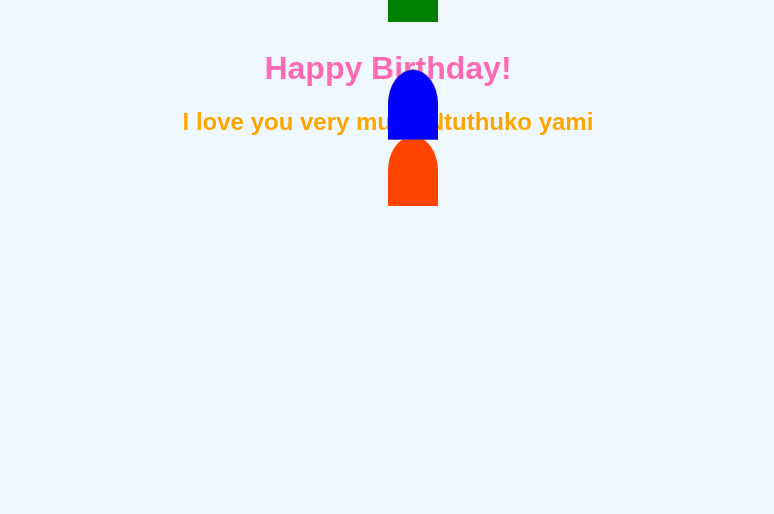
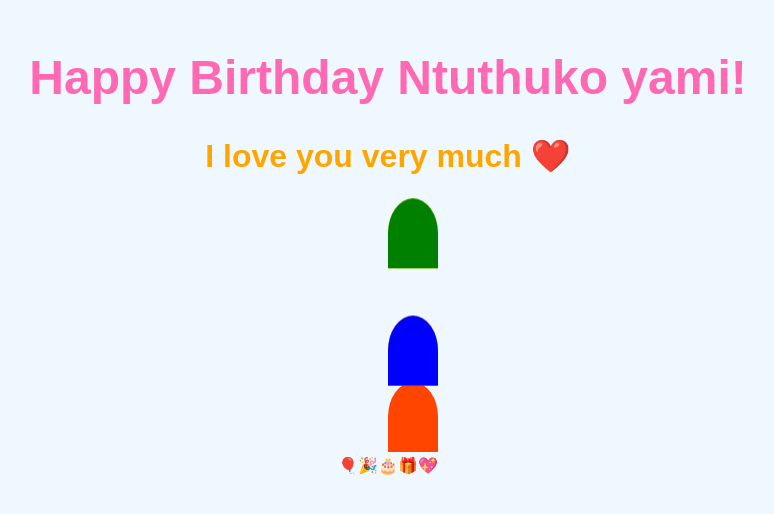
Before and after one commit to Bampino2001/Happy-birthday-Janet, a plain HTML site: page index.html in a window 1280 px wide. Shown: the whole page, without its empty margins (252-1026 px from the left). Drawn offline with Linux system fonts and the light colour scheme.

Commit message:
Add files via upload

```diff
--- a/index.html
+++ b/index.html
@@ -9,18 +9,23 @@
             text-align: center;
             background-color: #f0f8ff;
             font-family: 'Arial', sans-serif;
+            overflow: hidden;
         }
         h1 {
             color: #ff69b4;
             margin-top: 50px;
+            font-size: 3em;
         }
         h2 {
             color: #ffa500;
+            font-size: 2em;
+            margin-top: 20px;
         }
         .balloons {
             position: relative;
             display: inline-block;
             margin-top: 50px;
+            height: 200px;
         }
         .balloon {
             position: absolute;
@@ -42,11 +47,17 @@
             50% { transform: translateY(-200px); }
             100% { transform: translateY(0); }
         }
+
+        .emoji {
+            font-size: 2em;
+            margin: 0 10px;
+            animation: float 5s ease-in-out infinite;
+        }
     </style>
 </head>
 <body>
-    <h1>Happy Birthday!</h1>
-    <h2>I love you very much Ntuthuko yami</h2>
+    <h1>Happy Birthday Ntuthuko yami!</h1>
+    <h2>I love you very much ❤️</h2>
     <div class="balloons">
         <div class="balloon" style="background-color: #ff4500;"></div>
         <div class="balloon" style="background-color: #ffa500;"></div>
@@ -54,5 +65,8 @@
         <div class="balloon" style="background-color: #008000;"></div>
         <div class="balloon" style="background-color: #0000ff;"></div>
     </div>
+    <div class="emojis">
+        🎈🎉🎂🎁💖
+    </div>
 </body>
 </html>
```
